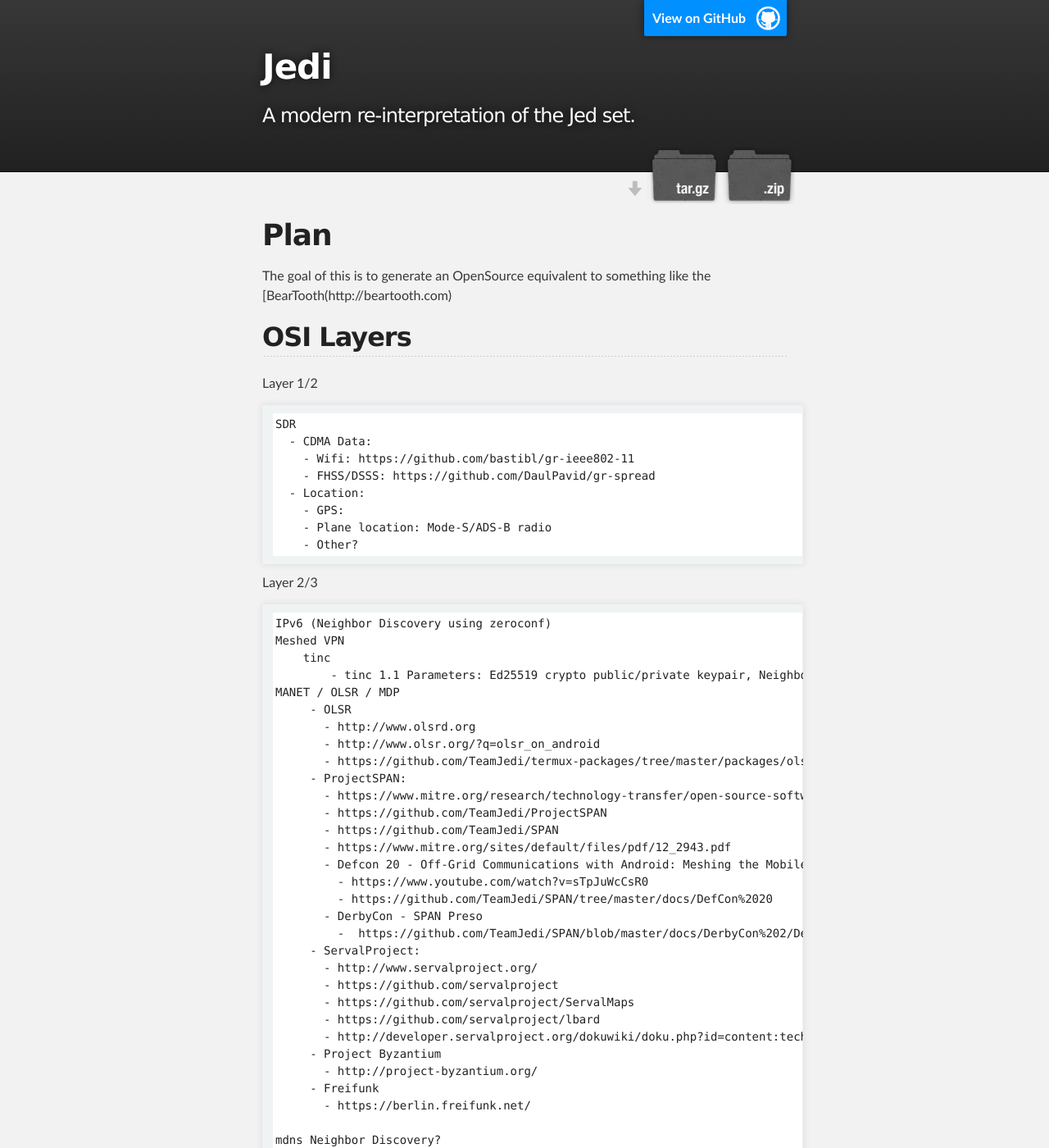
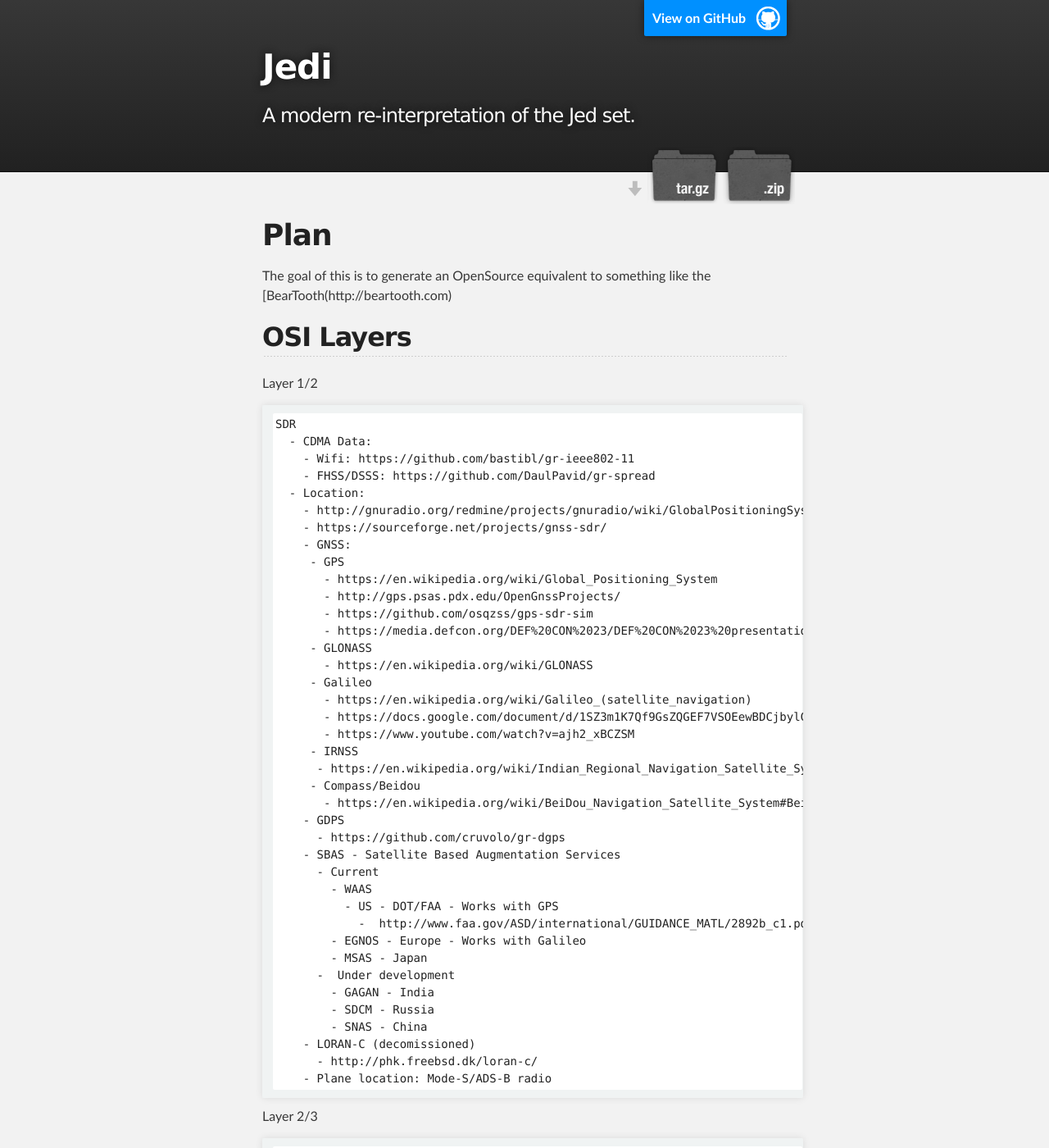
Before and after one commit to TeamJedi/TeamJedi.github.io, a Jekyll site: the page built from Plan.md, in a window 1280 px wide and 1400 px high. Shown: the whole window at 82% size. Built offline with Jekyll 4.4.1, drawn with Linux system fonts in a browser that asks for light colours; nearby versions of some CDN libraries.

Commit message:
More planning / research

```diff
--- a/_includes/Plan.md
+++ b/_includes/Plan.md
@@ -11,9 +11,40 @@
         - Wifi: https://github.com/bastibl/gr-ieee802-11
         - FHSS/DSSS: https://github.com/DaulPavid/gr-spread
       - Location:
-        - GPS:
+        - http://gnuradio.org/redmine/projects/gnuradio/wiki/GlobalPositioningSystem
+        - https://sourceforge.net/projects/gnss-sdr/
+        - GNSS:
+         - GPS
+           - https://en.wikipedia.org/wiki/Global_Positioning_System
+           - http://gps.psas.pdx.edu/OpenGnssProjects/
+           - https://github.com/osqzss/gps-sdr-sim
+           - https://media.defcon.org/DEF%20CON%2023/DEF%20CON%2023%20presentations/DEFCON-23-Lin-Huang-Qing-Yang-GPS-Spoofing.pdf
+         - GLONASS
+           - https://en.wikipedia.org/wiki/GLONASS
+         - Galileo
+           - https://en.wikipedia.org/wiki/Galileo_(satellite_navigation)
+           - https://docs.google.com/document/d/1SZ3m1K7Qf9GsZQGEF7VSOEewBDCjbylCClw9rSXwG7Y/edit
+           - https://www.youtube.com/watch?v=ajh2_xBCZSM
+         - IRNSS
+          - https://en.wikipedia.org/wiki/Indian_Regional_Navigation_Satellite_System
+         - Compass/Beidou
+           - https://en.wikipedia.org/wiki/BeiDou_Navigation_Satellite_System#BeiDou-2
+        - GDPS
+          - https://github.com/cruvolo/gr-dgps
+        - SBAS - Satellite Based Augmentation Services
+          - Current
+            - WAAS
+              - US - DOT/FAA - Works with GPS
+                -  http://www.faa.gov/ASD/international/GUIDANCE_MATL/2892b_c1.pdf
+            - EGNOS - Europe - Works with Galileo
+            - MSAS - Japan
+          -  Under development
+            - GAGAN - India
+            - SDCM - Russia
+            - SNAS - China
+        - LORAN-C (decomissioned)
+          - http://phk.freebsd.dk/loran-c/
         - Plane location: Mode-S/ADS-B radio
-        - Other?
 
 Layer 2/3
 
```
